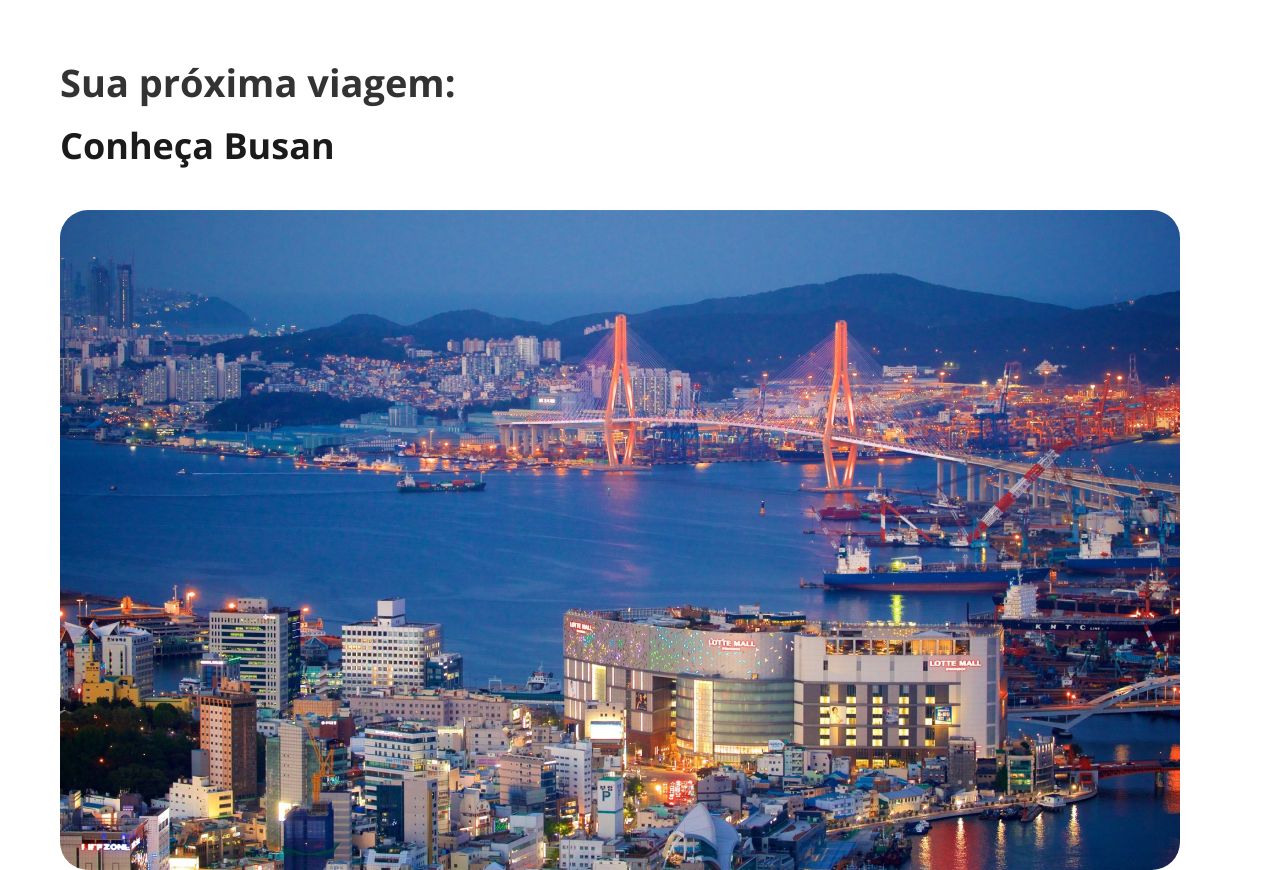
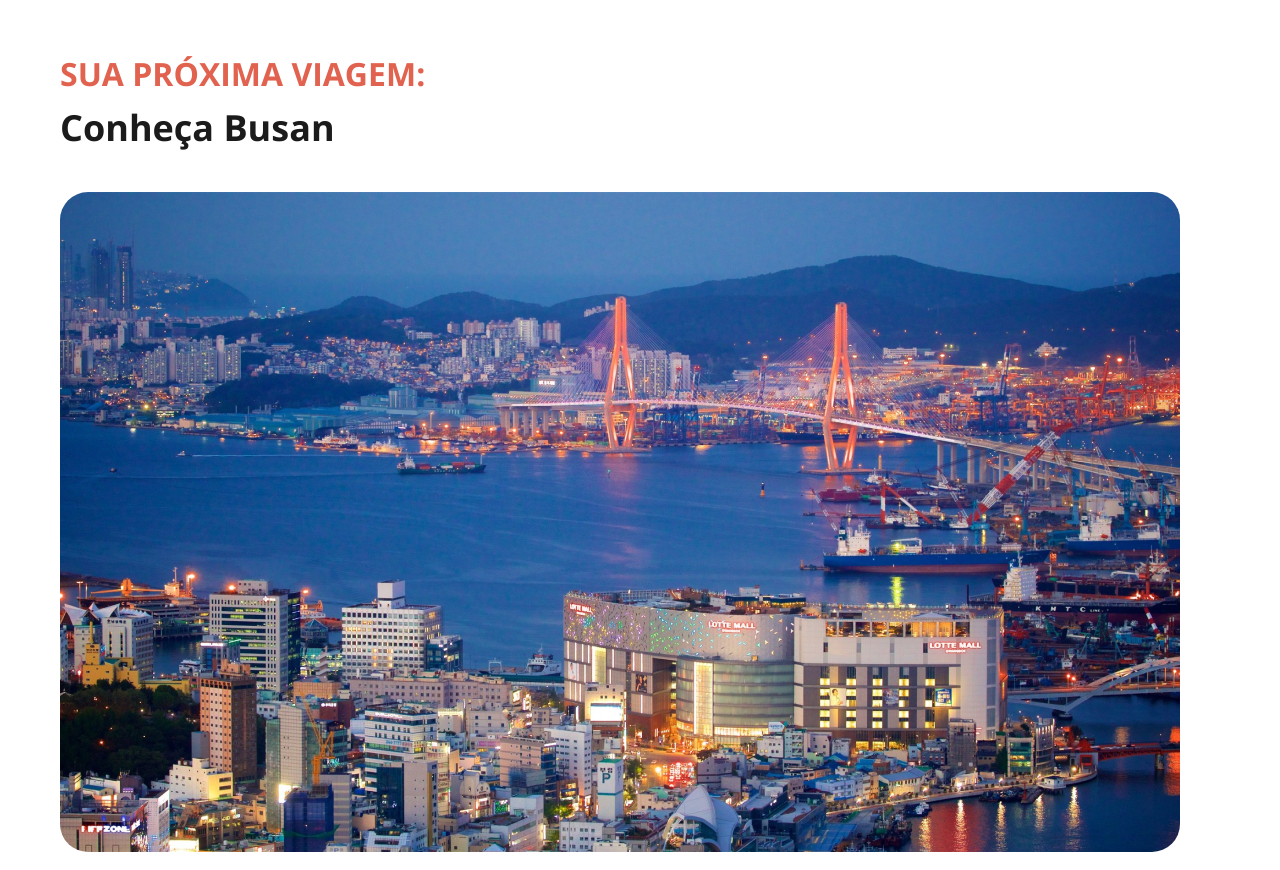
Before and after one commit to MaiconHeinzenVK/01-TuristPlace, a plain HTML site: page index.html in a window 1280 px wide. Shown: the top 870 px of the page. Drawn offline with nearby package versions, Linux system fonts and the light colour scheme.

Commit message:
end project

```diff
--- a/index.html
+++ b/index.html
@@ -14,7 +14,7 @@
   <div id="page">
     <main>
       <header>
-        <h3>Sua próxima viagem:</h3>
+        <a>SUA PRÓXIMA VIAGEM:</a>
         <h1>Conheça Busan</h1>
       </header>
 
```
